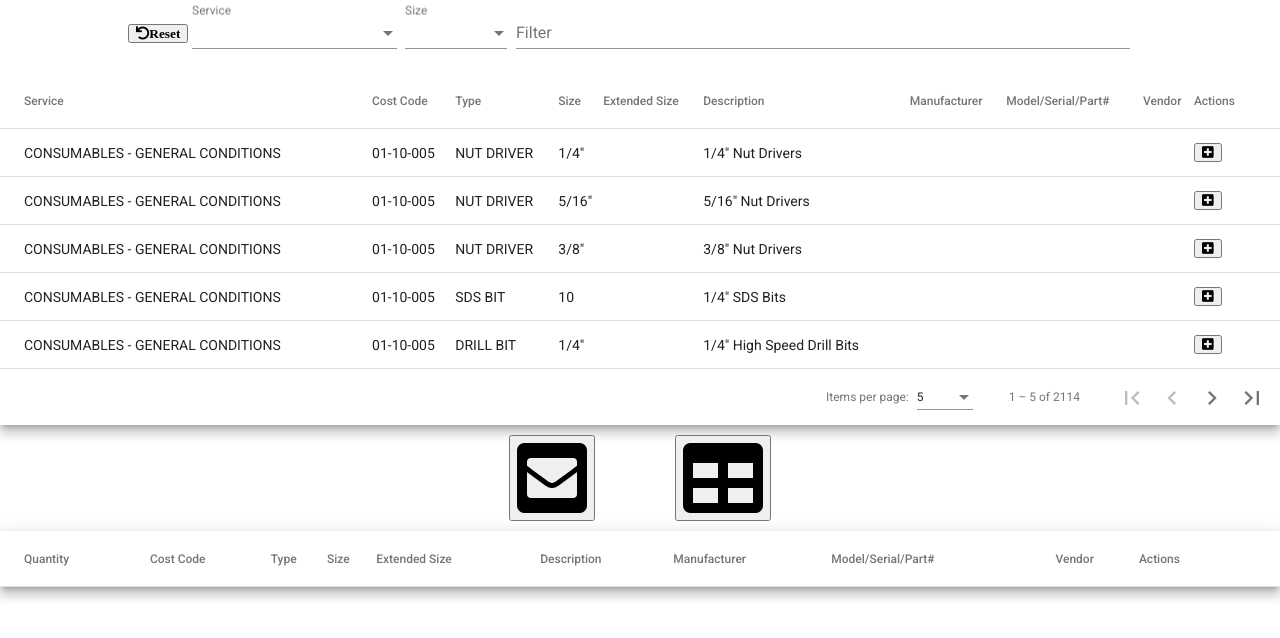
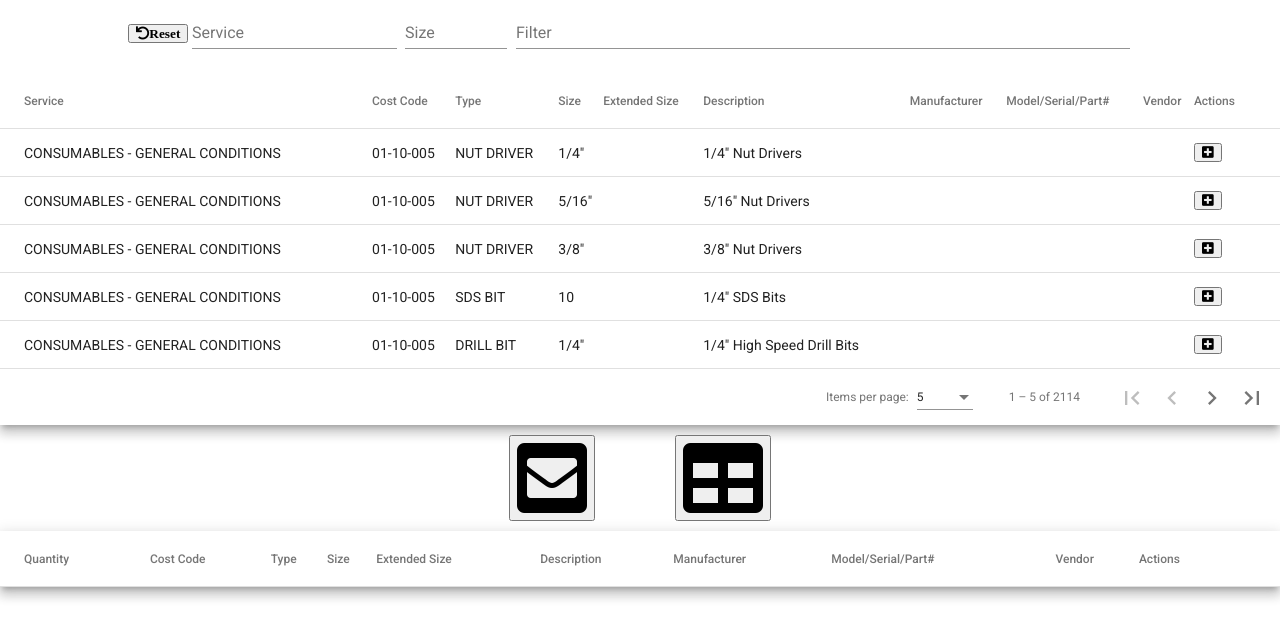
Before and after one commit to bt5e/price-list-email, an Angular app: page / in a window 1280 px wide. Shown: the top 638 px of the page. Built offline with nearby package versions, Linux system fonts and the light colour scheme.

Commit message:
added autocomplete for service and size filtering

```diff
--- a/src/app/items/items.component.html
+++ b/src/app/items/items.component.html
@@ -3,22 +3,27 @@
   <div class="center">
     <div class="filters">
       <button class="fas fa-undo" mat-button (click)="resetFilters()">Reset</button>
+
       <mat-form-field class="filter-service-field">
-        <mat-label>Service</mat-label>
-        <mat-select (selectionChange)="applyServiceFilter($event.value)" [value]="filterValues.service">
-          <mat-option *ngFor="let service of serviceSelections" [value]="service">
+        <input type="text" placeholder="Service" matInput [formControl]="serviceFilterControl" [matAutocomplete]="serviceAuto"
+               [value]="filterValues.service">
+        <mat-autocomplete #serviceAuto="matAutocomplete" (optionSelected)="applyServiceFilter($event.option.value)">
+          <mat-option *ngFor="let service of filteredServiceOptions | async" [value]="service">
             {{service}}
           </mat-option>
-        </mat-select>
+        </mat-autocomplete>
       </mat-form-field>
+
       <mat-form-field class="filter-size-field">
-        <mat-label>Size</mat-label>
-        <mat-select (selectionChange)="applySizeFilter($event.value)" [value]="filterValues.size">
-          <mat-option *ngFor="let size of sizeSelections" [value]="size">
+        <input type="text" placeholder="Size" matInput [formControl]="sizeFilterControl" [matAutocomplete]="sizeAuto"
+               [value]="filterValues.size">
+        <mat-autocomplete #sizeAuto="matAutocomplete" (optionSelected)="applySizeFilter($event.option.value)">
+          <mat-option *ngFor="let size of filteredSizeOptions | async" [value]="size">
             {{size}}
           </mat-option>
-        </mat-select>
+        </mat-autocomplete>
       </mat-form-field>
+
       <mat-form-field class="filter-text-field">
         <input matInput (keyup)="applyTextFilter($event.target.value)"
                [value]="filterValues.text" placeholder="Filter">
--- a/src/app/items/items.component.ts
+++ b/src/app/items/items.component.ts
@@ -8,6 +8,8 @@ import * as XLSX from 'xlsx';
 import {MatDialog} from "@angular/material/dialog";
 import {DialogAddItemComponent} from "../dialog-add-item/dialog-add-item.component";
 import {MatSelect} from "@angular/material/select";
+import {FormControl} from "@angular/forms";
+import {map, startWith} from "rxjs/operators";
 
 @Component({
   selector: 'app-items',
@@ -19,8 +21,13 @@ export class ItemsComponent implements OnInit {
   selectedItemsDisplayedColumns: string[] = ['quantity', 'costCode', 'type', 'size', 'extendedSize', 'description', 'manufacturer', 'modelSerialPartNumber', 'vendor', 'actions'];
   excelExportColumns: string[] = ['quantity', 'costCode', 'type', 'size', 'extendedSize', 'description', 'manufacturer', 'modelSerialPartNumber', 'vendor'];
 
-  serviceSelections: string[];
-  sizeSelections: string[]
+  serviceFilterControl = new FormControl();
+  serviceOptions: string[];
+  filteredServiceOptions: Observable<string[]>;
+
+  sizeFilterControl = new FormControl();
+  sizeOptions: string[]
+  filteredSizeOptions: Observable<string[]>;
 
   materialList: MatTableDataSource<any>;
   selectedItemsDataSource = new MatTableDataSource<any>();
@@ -56,8 +63,19 @@ export class ItemsComponent implements OnInit {
   }
 
   private updateFilterDropDownSelections(data: any[]) {
-    this.sizeSelections = this.createDropDownSelectionsFromRaw(data.map(value => value['size']));
-    this.serviceSelections = this.createDropDownSelectionsFromRaw(data.map(value => value['service']));
+    this.sizeOptions = this.createDropDownSelectionsFromRaw(data.map(value => value['size']));
+    this.filteredSizeOptions = this.sizeFilterControl.valueChanges
+      .pipe(
+        startWith(''),
+        map(value => this.sizeOptions.filter(option => option.toLowerCase().includes(value.toLowerCase())))
+      );
+
+    this.serviceOptions = this.createDropDownSelectionsFromRaw(data.map(value => value['service']));
+    this.filteredServiceOptions = this.serviceFilterControl.valueChanges
+      .pipe(
+        startWith(''),
+        map(value => this.serviceOptions.filter(option => option.toLowerCase().includes(value.toLowerCase())))
+      );
   }
 
   private createDropDownSelectionsFromRaw(rawList: any[]): any[] {
```
Also changed, not shown: src/app/app.module.ts (+5 -2 lines).
